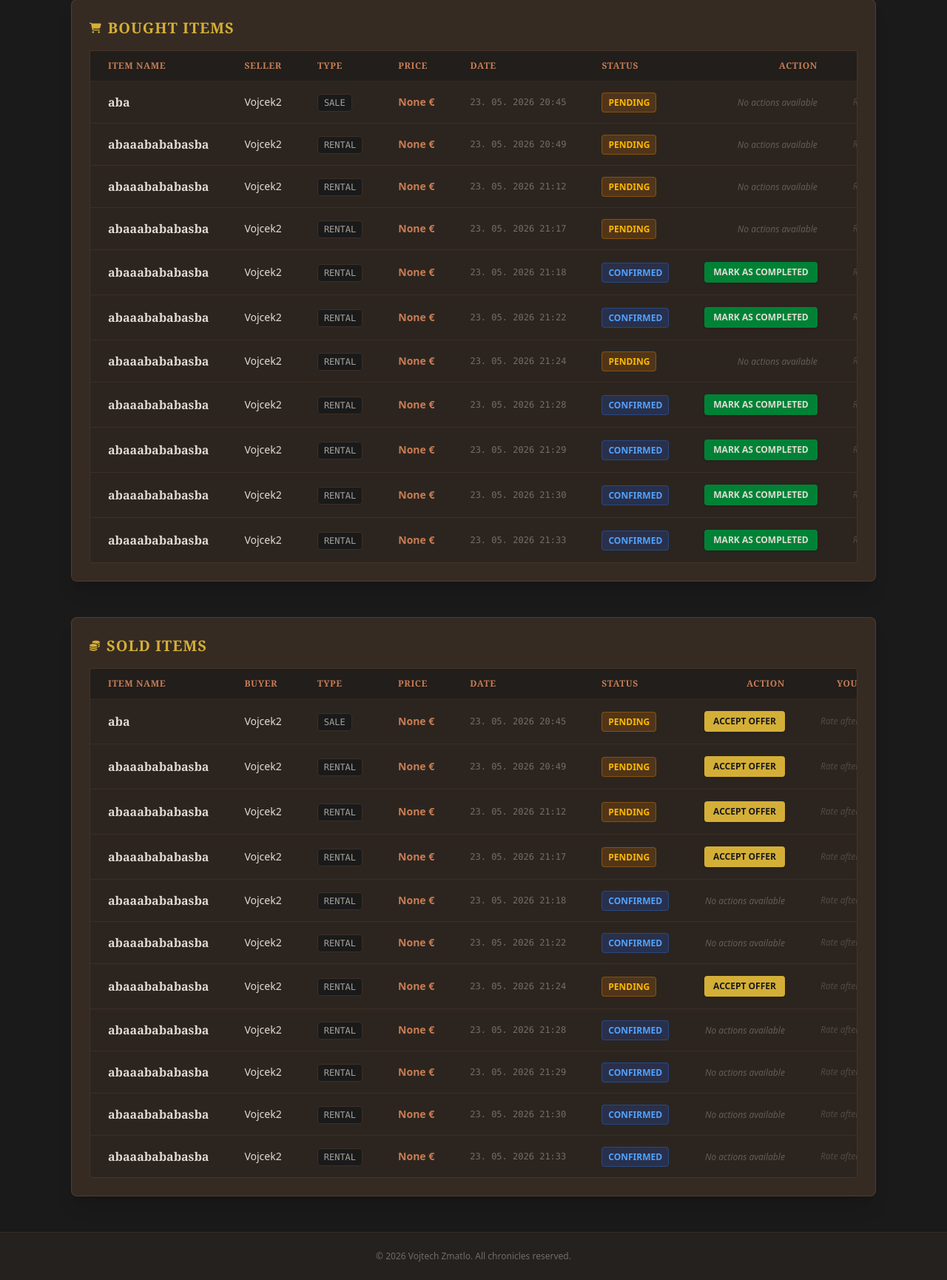
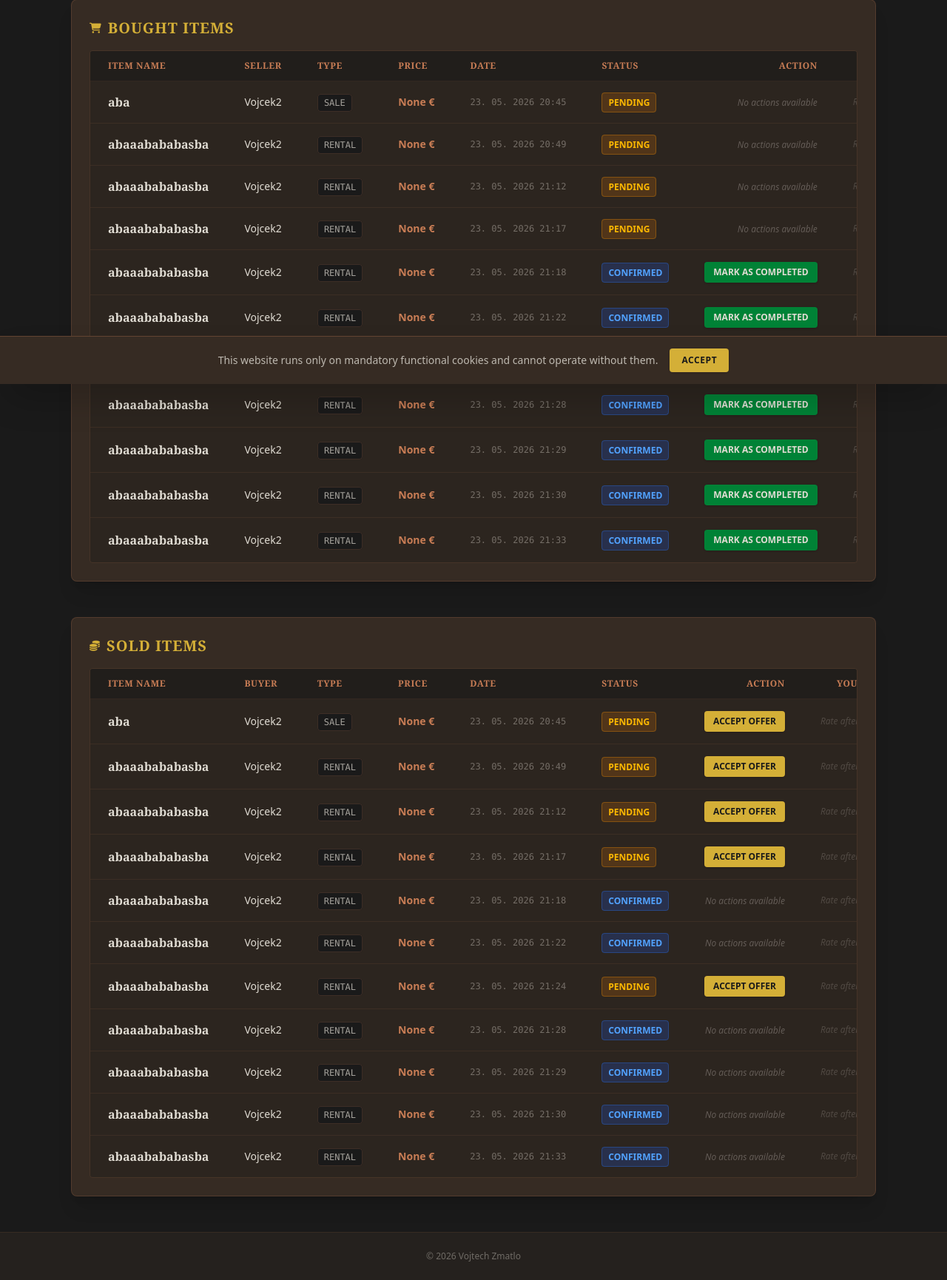
Before and after one commit to MAV0D/marketplace, a Django app: template app/transactions/templates/transactions/dashboard.html in a window 1280 px wide. Shown: the part 281-2011 px from the top of the page at 74% size. Run offline with Django 5.2, Linux system fonts and the light colour scheme; the template is opened without the code that fills it: values that come from a table or form of the project are taken from there, others are empty; data comes from the database, SQL or seed files in the repository; style sheets or scripts are compiled from the project's sources; parts of the project's set-up code (start-up, migrations or seed data) failed here and were passed over.

Commit message:
fixed cookies banner

```diff
--- a/app/marketplace/urls.py
+++ b/app/marketplace/urls.py
@@ -18,7 +18,7 @@ from django.contrib import admin
 from django.urls import include, path
 from django.conf.urls.static import static
 from django.conf import settings
-from .views import index
+from .views import index, accept_cookies
 
 urlpatterns = [
   path('admin/', admin.site.urls),
@@ -26,6 +26,7 @@ urlpatterns = [
   path('users/', include('users.urls')),
   path('transactions/', include('transactions.urls')),
   path('', index, name='index'),
+  path('accept_cookies/', accept_cookies, 'accept_cookies'),
 ]
 
 if settings.DEBUG:
--- a/app/templates/base.html
+++ b/app/templates/base.html
@@ -75,17 +75,24 @@
     {% block content %}{% endblock %}
   </main>
 
-  <aside id="info-banner" class="hidden fixed bottom-0 left-0 w-full bg-larp-brown border-t border-larp-copper/30 text-larp-light p-4 text-center z-50 shadow-2xl" aria-label="Cookie consent banner">
+  {% if not request.COOKIES.cookies_accepted %}
+    <aside id="info-banner" class="fixed bottom-0 left-0 w-full bg-larp-brown border-t border-larp-copper/30 text-larp-light p-4 text-center z-50 shadow-2xl" aria-label="Cookie consent banner">
       <div class="max-w-4xl mx-auto flex flex-col sm:flex-row items-center justify-center gap-4">
         <p class="text-sm text-larp-light/80 m-0">This website runs only on mandatory functional cookies and cannot operate without them.</p>
-      <button id="accept-banner-btn" class="bg-larp-gold text-larp-dark hover:bg-larp-light hover:text-larp-dark font-bold text-xs uppercase px-4 py-2 rounded shadow transition-all duration-200 tracking-wider">
+
+        <button hx-post="{% url 'accept_cookies' %}"
+                hx-target="#info-banner"
+                hx-swap="outerHTML"
+                class="bg-larp-gold text-larp-dark hover:bg-larp-light hover:text-larp-dark font-bold text-xs uppercase px-4 py-2 rounded shadow transition-all duration-200 tracking-wider">
           Accept
         </button>
+
       </div>
     </aside>
+  {% endif %}
 
   <footer class="bg-larp-brown/40 border-t border-larp-copper/10 py-6 text-center text-xs text-larp-light/40">
-    <p>&copy; 2026 Vojtech Zmatlo. All chronicles reserved.</p>
+    <p>&copy; 2026 Vojtech Zmatlo</p>
   </footer>
 </body>
 </html>
```
Also changed, not shown: app/marketplace/views.py (+7 -0 lines). Lines whose indentation alone changed are shown as unchanged.
